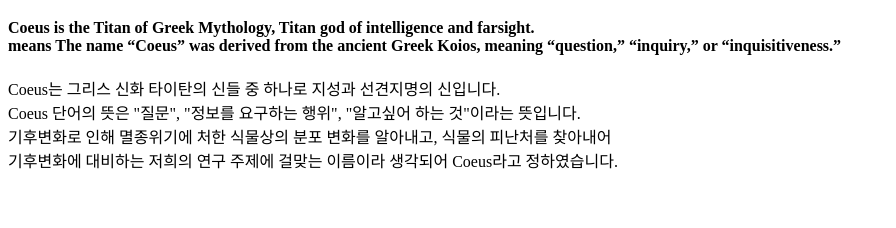
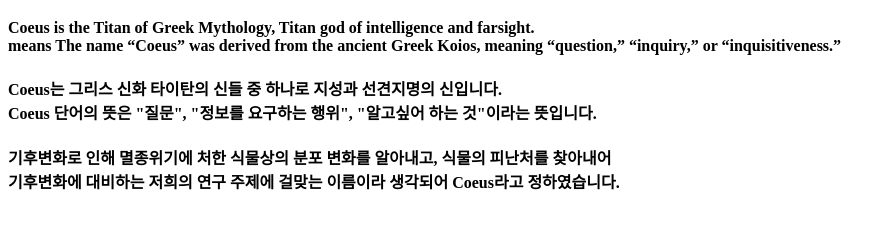
Before and after one commit to NaeheonLee/Coeus.github.io, a plain HTML site: page index.html in a window 1280 px wide. Shown: the part 70-298 px from the top of the page, without its empty margins (0-896 px from the left). Drawn offline with Linux system fonts and the light colour scheme.

Commit message:
Update index.html

```diff
--- a/index.html
+++ b/index.html
@@ -8,15 +8,20 @@
 </head>
 <body>
     <h1>FosCo 연구 첫 페이지입니다.</h1>
+
     <p><h4>
 	Coeus is the Titan of Greek Mythology, Titan god of intelligence and farsight.<br />
 	means The name “Coeus” was derived from the ancient Greek Koios, meaning “question,” “inquiry,” or “inquisitiveness.”
 	</p></h4>
-    <p></h4>
+
+    <p><h4>
 	Coeus는 그리스 신화 타이탄의 신들 중 하나로 지성과 선견지명의 신입니다.<br />
-	Coeus 단어의 뜻은 "질문", "정보를 요구하는 행위", "알고싶어 하는 것"이라는 뜻입니다.<br />
+	Coeus 단어의 뜻은 "질문", "정보를 요구하는 행위", "알고싶어 하는 것"이라는 뜻입니다.
+	</p></h4>
+
+	<p><h4>
 	기후변화로 인해 멸종위기에 처한 식물상의 분포 변화를 알아내고, 식물의 피난처를 찾아내어<br />
 	기후변화에 대비하는 저희의 연구 주제에 걸맞는 이름이라 생각되어 Coeus라고 정하였습니다.
-	</p><h4>
+	</p></h4>
 </body>
 </html>
```
